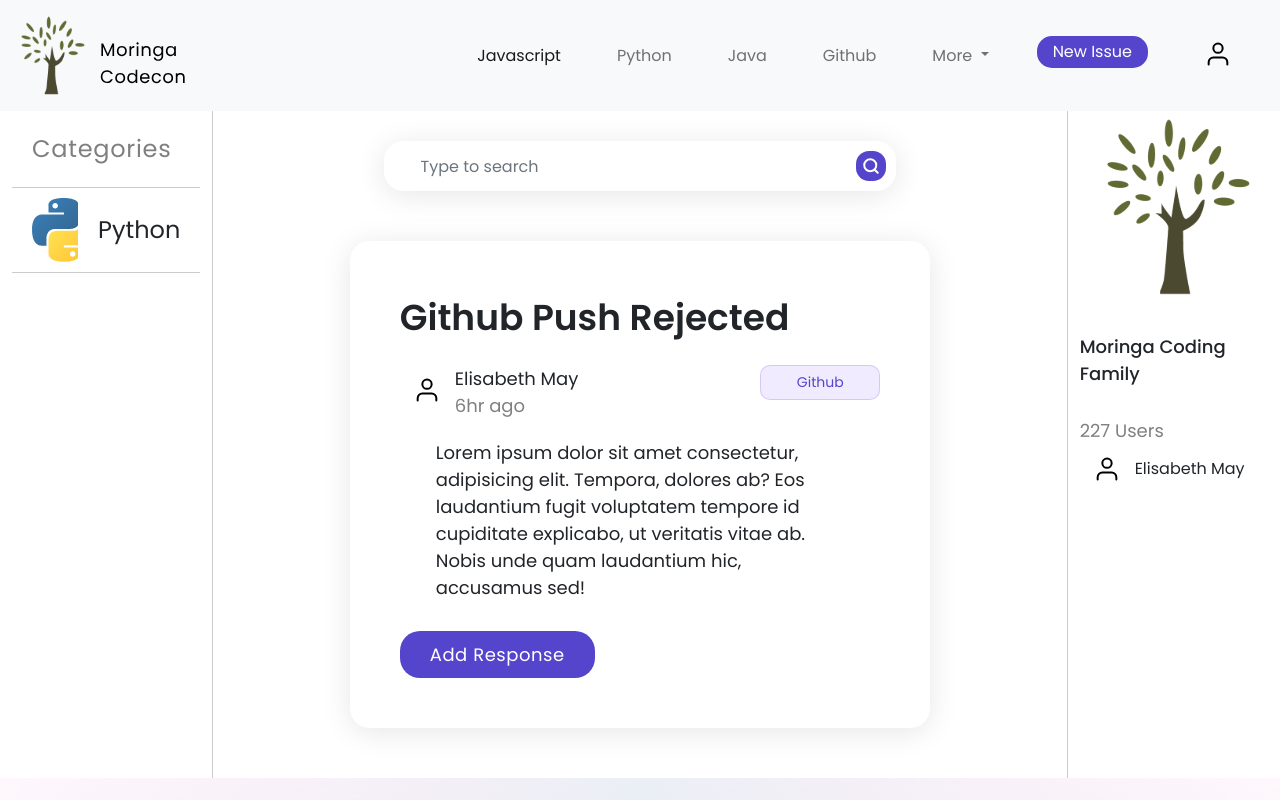
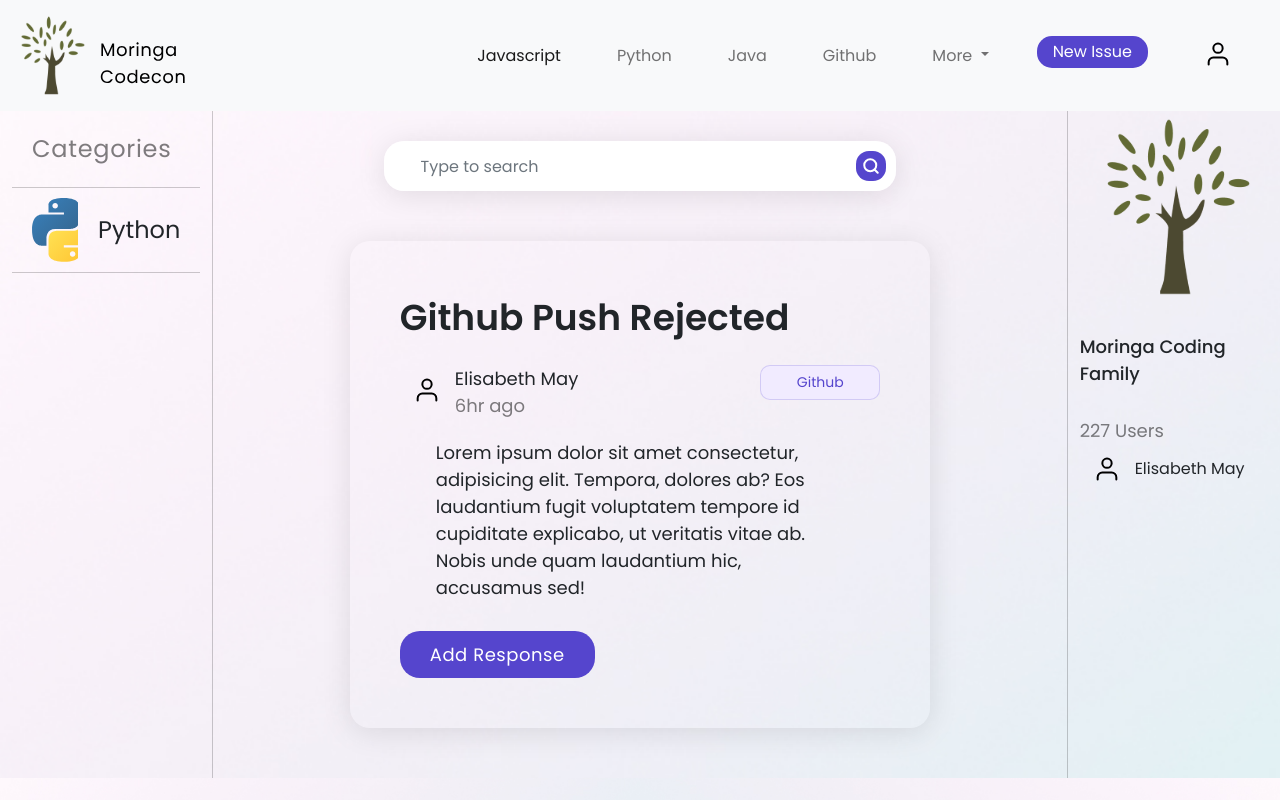
Before and after one commit to Kwathuta/moringa-codecon, an Angular app: page / in a window 1280 px wide. Shown: the top 800 px of the page. Built offline with nearby package versions, Linux system fonts and the light colour scheme.

Commit message:
added background image to global styles

```diff
--- a/src/styles.css
+++ b/src/styles.css
@@ -1,4 +1,9 @@
 @import url("https://fonts.googleapis.com/css2?family=Poppins:ital,wght@0,100;0,200;0,300;0,400;0,500;0,600;0,700;0,800;0,900;1,100;1,200;1,300;1,400;1,500;1,600;1,700;1,800;1,900&display=swap");
 * {
-    font-family: "Poppins", sans-serif;
+  font-family: "Poppins", sans-serif;
 }
+
+body {
+  background: url(./assets/img/bg.jpg) no-repeat;
+  background-size: cover;
+}
```
